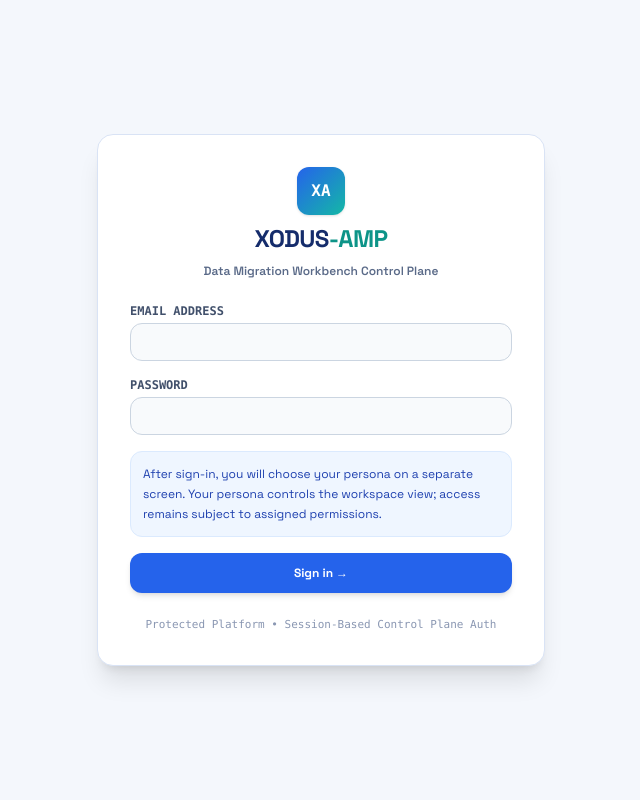
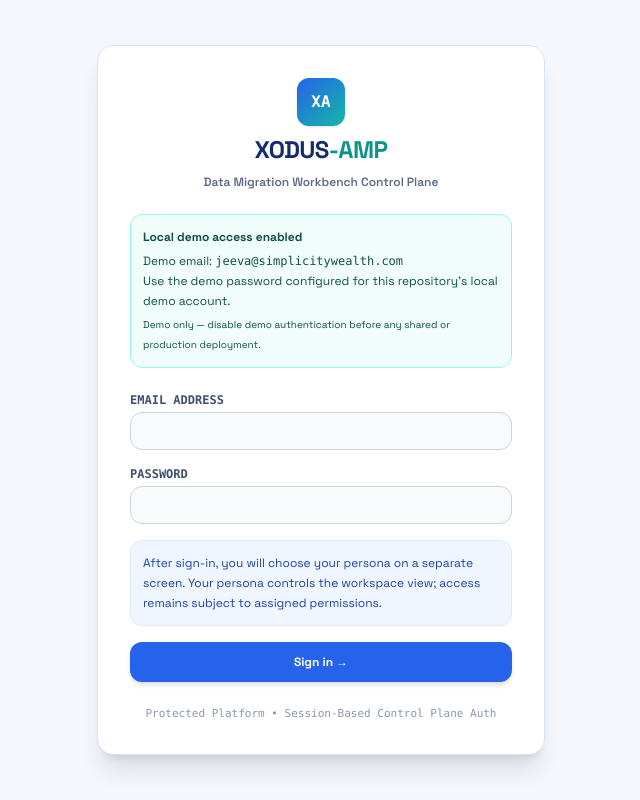
Before and after one commit to jeevamutharasiselvarasu/wealth-migration-platform, a FastAPI app: page /login in a window 1280 px wide. Shown: the whole page, without its empty margins (319-959 px from the left). Run offline with FastAPI, Linux system fonts and the light colour scheme; some libraries are stand-ins or nearby versions.

Commit message:
Show configured local demo account on login screen

```diff
--- a/ui/templates/login.html
+++ b/ui/templates/login.html
@@ -22,6 +22,15 @@
             <h1 class="text-2xl font-extrabold text-[#152c6b] tracking-tight">XODUS<b class="text-teal-600">-AMP</b></h1>
             <p class="text-xs text-[#5a6a88] font-semibold">Data Migration Workbench Control Plane</p>
         </div>
+
+        {% if demo_mode %}
+        <div class="rounded-xl border border-teal-200 bg-teal-50 p-3 text-xs leading-5 text-teal-900">
+            <div class="font-bold">Local demo access enabled</div>
+            <div class="mt-1">Demo email: <span class="font-mono">{{ demo_email }}</span></div>
+            <div>Use the demo password configured for this repository's local demo account.</div>
+            <div class="mt-1 text-[10px]">Demo only — disable demo authentication before any shared or production deployment.</div>
+        </div>
+        {% endif %}
 
         <!-- Login Form -->
         <form action="/login" method="POST" class="space-y-4">
```
